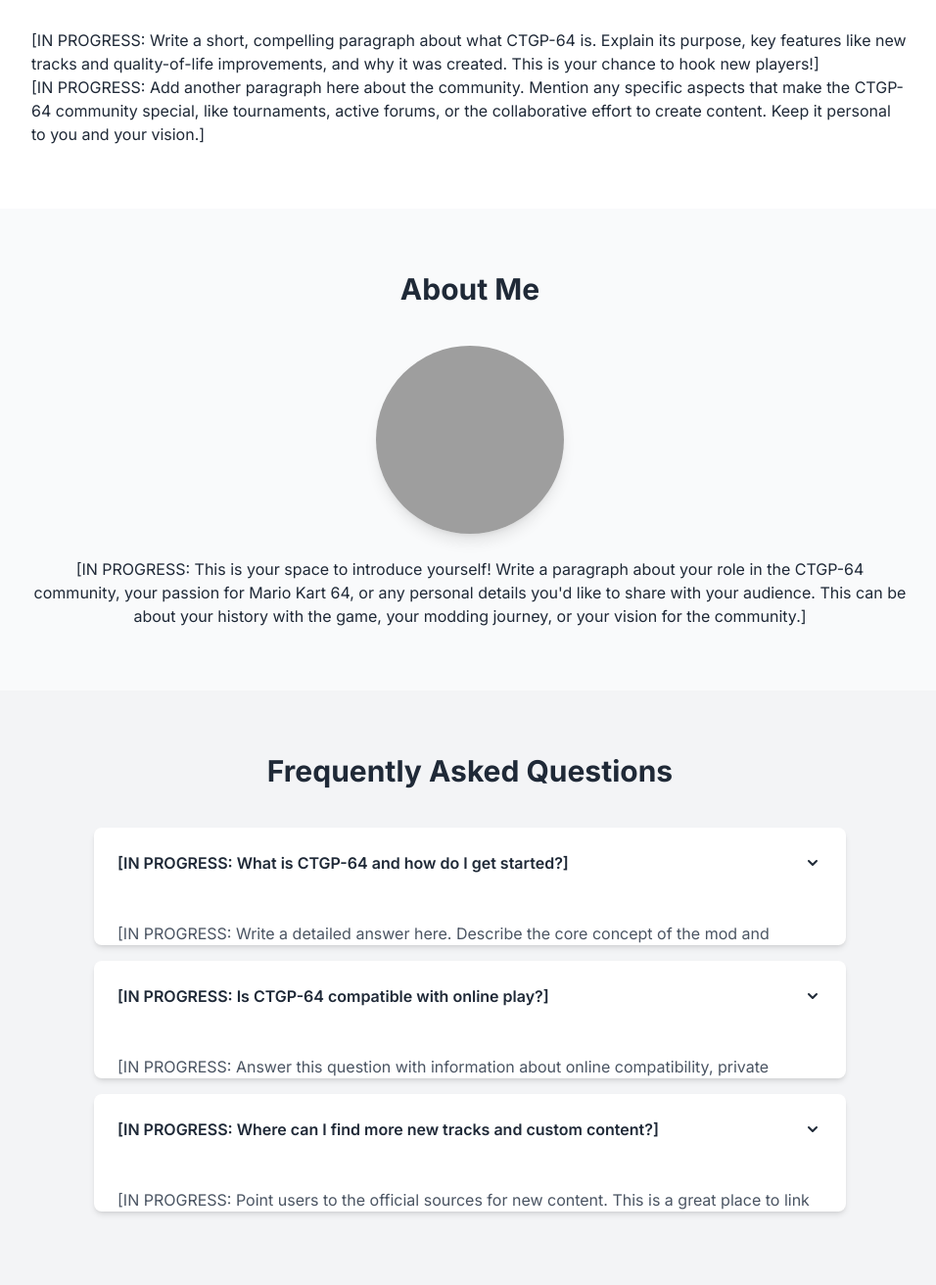
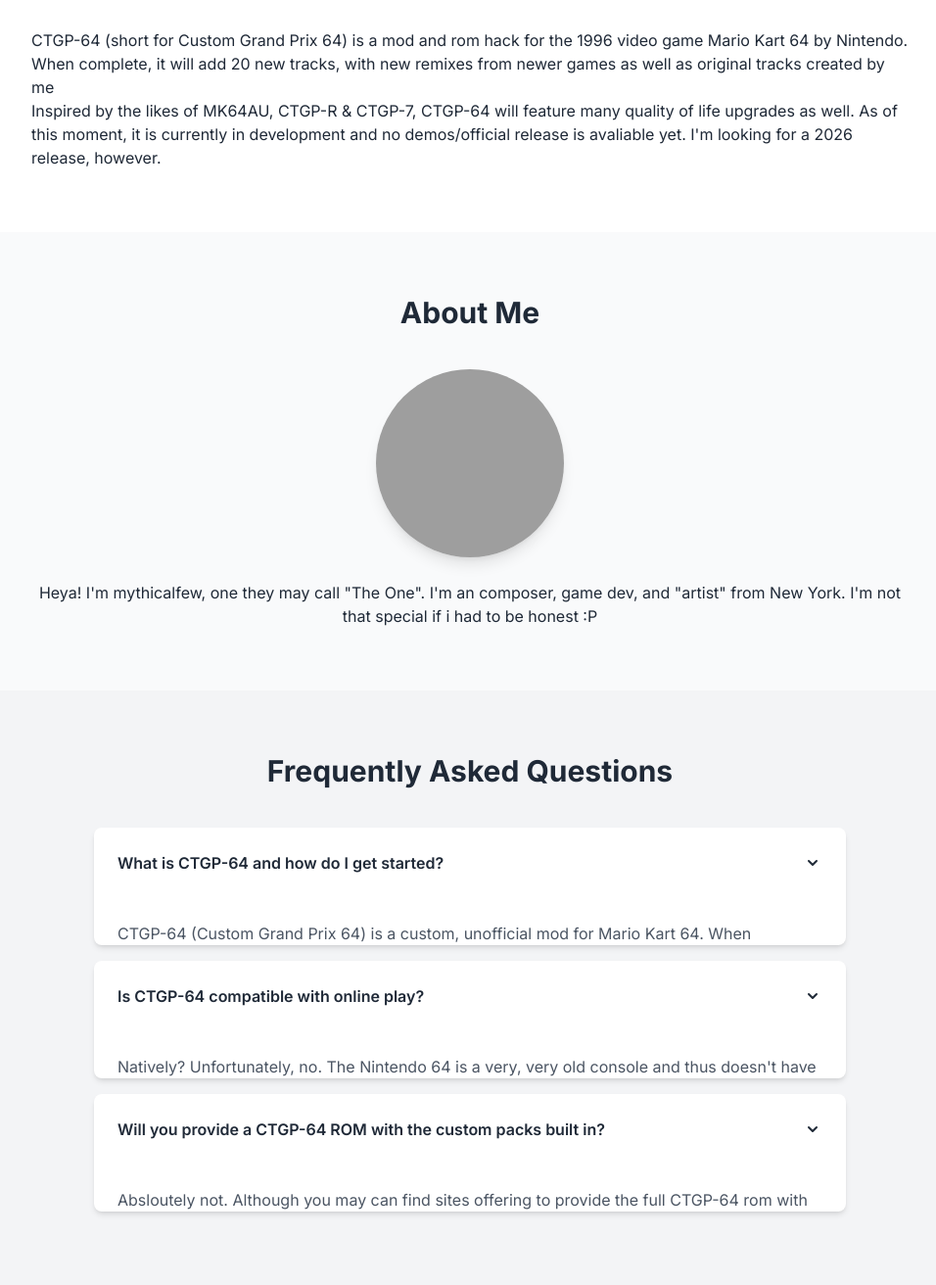
Before and after one commit to mythicalfew/ctgp-64.github.io, a plain HTML site: page index.html in a window 1280 px wide. Shown: the part 779-2091 px from the top of the page at 98% size, without its empty margins (160-1116 px from the left). Drawn offline with nearby package versions, Linux system fonts and the light colour scheme; grey boxes are pictures that could not be loaded.

Commit message:
Update index.html

```diff
--- a/index.html
+++ b/index.html
@@ -56,7 +56,7 @@
                 Welcome to CTGP-64!
             </h1>
             <p class="text-xl md:text-2xl max-w-3xl mx-auto mb-8 animate-fade-in-up delay-100">
-                Explore a new way to play Mario Kart 64 with new tracks, features, and an active community.
+                Explore 20 new tracks, brand new mechanics with Custom Grand Prix 64!
             </p>
             <a href="#about" class="inline-block bg-white text-indigo-600 font-semibold py-3 px-8 rounded-full shadow-lg hover:bg-gray-200 transition transform hover:-translate-y-1 animate-fade-in-up delay-200">
                 Learn More
@@ -74,11 +74,10 @@
             </div>
             <div class="prose max-w-none">
                 <p>
-                    [IN PROGRESS: Write a short, compelling paragraph about what CTGP-64 is. Explain its purpose, key features like new tracks and quality-of-life improvements, and why it was created. This is your chance to hook new players!]
+                    CTGP-64 (short for Custom Grand Prix 64) is a mod and rom hack for the 1996 video game Mario Kart 64 by Nintendo. When complete, it will add 20 new tracks, with new remixes from newer games as well as original tracks created by me
                 </p>
                 <p>
-                    [IN PROGRESS: Add another paragraph here about the community. Mention any specific aspects that make the CTGP-64 community special, like tournaments, active forums, or the collaborative effort to create content. Keep it personal to you and your vision.]
-                </p>
+                    Inspired by the likes of MK64AU, CTGP-R & CTGP-7, CTGP-64 will feature many quality of life upgrades as well. As of this moment, it is currently in development and no demos/official release is avaliable yet. I'm looking for a 2026 release, however.
             </div>
         </div>
     </section>
@@ -92,7 +91,7 @@
             </div>
             <div class="prose max-w-none text-center">
                 <p>
-                    [IN PROGRESS: This is your space to introduce yourself! Write a paragraph about your role in the CTGP-64 community, your passion for Mario Kart 64, or any personal details you'd like to share with your audience. This can be about your history with the game, your modding journey, or your vision for the community.]
+                    Heya! I'm mythicalfew, one they may call "The One". I'm an composer, game dev, and "artist" from New York. I'm not that special if i had to be honest :P
                 </p>
             </div>
         </div>
@@ -107,7 +106,7 @@
             <div class="bg-white rounded-lg shadow-md mb-4 overflow-hidden">
                 <!-- `accordion-header` is the button that a user clicks. -->
                 <button class="accordion-header w-full flex justify-between items-center p-6 font-semibold text-left focus:outline-none transition-colors duration-300 hover:bg-gray-50">
-                    <span>[IN PROGRESS: What is CTGP-64 and how do I get started?]</span>
+                    <span>What is CTGP-64 and how do I get started?</span>
                     <!-- This SVG icon acts as an arrow that rotates when clicked. -->
                     <svg class="w-5 h-5 transform transition-transform duration-300" viewBox="0 0 20 20" fill="currentColor">
                         <path fill-rule="evenodd" d="M5.293 7.293a1 1 0 011.414 0L10 10.586l3.293-3.293a1 1 0 111.414 1.414l-4 4a1 1 0 01-1.414 0l-4-4a1 1 0 010-1.414z" clip-rule="evenodd" />
@@ -115,33 +114,33 @@
                 </button>
                 <!-- `accordion-content` is the hidden section that appears when the button is clicked. -->
                 <div class="accordion-content p-6 text-gray-600">
-                    <p>[IN PROGRESS: Write a detailed answer here. Describe the core concept of the mod and provide a step-by-step guide on how to download and install it. Include any prerequisites or troubleshooting tips.]</p>
+                    <p>CTGP-64 (Custom Grand Prix 64) is a custom, unofficial mod for Mario Kart 64. When completed, you will need a legit Mario Kart 64 ROM to patch it with.</p>
                 </div>
             </div>
 
             <!-- FAQ Item 2 -->
             <div class="bg-white rounded-lg shadow-md mb-4 overflow-hidden">
                 <button class="accordion-header w-full flex justify-between items-center p-6 font-semibold text-left focus:outline-none transition-colors duration-300 hover:bg-gray-50">
-                    <span>[IN PROGRESS: Is CTGP-64 compatible with online play?]</span>
+                    <span>Is CTGP-64 compatible with online play?</span>
                     <svg class="w-5 h-5 transform transition-transform duration-300" viewBox="0 0 20 20" fill="currentColor">
                         <path fill-rule="evenodd" d="M5.293 7.293a1 1 0 011.414 0L10 10.586l3.293-3.293a1 1 0 111.414 1.414l-4 4a1 1 0 01-1.414 0l-4-4a1 1 0 010-1.414z" clip-rule="evenodd" />
                     </svg>
                 </button>
                 <div class="accordion-content p-6 text-gray-600">
-                    <p>[IN PROGRESS: Answer this question with information about online compatibility, private lobbies, and any community-run services. If it's not compatible, explain why and what players can do instead.]</p>
+                    <p>Natively? Unfortunately, no. The Nintendo 64 is a very, very old console and thus doesn't have internet capabilities. Hell, Nintendo consoles didn't start having it until the DS in 2004. Fortunately, there is one thing you can do, and it's called Netplay. TBH I've never tried it out, but i heard it works and it allows people to play online. Try it: https://www.play64.com/netplay-plugin/ </p>
                 </div>
             </div>
 
             <!-- FAQ Item 3 -->
             <div class="bg-white rounded-lg shadow-md mb-4 overflow-hidden">
                 <button class="accordion-header w-full flex justify-between items-center p-6 font-semibold text-left focus:outline-none transition-colors duration-300 hover:bg-gray-50">
-                    <span>[IN PROGRESS: Where can I find more new tracks and custom content?]</span>
+                    <span>Will you provide a CTGP-64 ROM with the custom packs built in?</span>
                     <svg class="w-5 h-5 transform transition-transform duration-300" viewBox="0 0 20 20" fill="currentColor">
                         <path fill-rule="evenodd" d="M5.293 7.293a1 1 0 011.414 0L10 10.586l3.293-3.293a1 1 0 111.414 1.414l-4 4a1 1 0 01-1.414 0l-4-4a1 1 0 010-1.414z" clip-rule="evenodd" />
                     </svg>
                 </button>
                 <div class="accordion-content p-6 text-gray-600">
-                    <p>[IN PROGRESS: Point users to the official sources for new content. This is a great place to link to a content submission page or a list of available tracks.]</p>
+                    <p>Absloutely not. Although you may can find sites offering to provide the full CTGP-64 rom with the tracks already patched in, it is unofficial and is not recommended. Sending ROMs is illegal and i am required by law to not share that. Please use your original MK64 copy that you dumped.</p>
                 </div>
             </div>
 
@@ -155,17 +154,17 @@
             <div class="flex justify-center space-x-6">
                 <!-- Each link uses an `img` tag to display the correct social media icon. -->
                 <!-- YouTube Link -->
-                <a href="[IN PROGRESS: YOUR YOUTUBE CHANNEL LINK]" target="_blank" class="text-gray-400 hover:text-red-500 transition-colors duration-300">
+                <a href="https://www.youtube.com/@mythicalfew" target="_blank" class="text-gray-400 hover:text-red-500 transition-colors duration-300">
                     <img src="https://upload.wikimedia.org/wikipedia/commons/0/09/YouTube_full-color_icon_%282017%29.svg" alt="YouTube Icon" class="w-10 h-10">
                 </a>
 
                 <!-- Twitter Link -->
-                <a href="[IN PROGRESS: YOUR TWITTER/X LINK]" target="_blank" class="text-gray-400 hover:text-blue-400 transition-colors duration-300">
+                <a href="https://x.com/mythicalfew" target="_blank" class="text-gray-400 hover:text-blue-400 transition-colors duration-300">
                     <img src="https://upload.wikimedia.org/wikipedia/commons/6/6f/Logo_of_Twitter.svg" alt="Twitter Logo" class="w-10 h-10">
                 </a>
 
                 <!-- Discord Link -->
-                <a href="[IN PROGRESS: YOUR DISCORD SERVER LINK]" target="_blank" class="text-gray-400 hover:text-indigo-400 transition-colors duration-300">
+                <a href="[https://discord.gg/ycccmpdSWj" target="_blank" class="text-gray-400 hover:text-indigo-400 transition-colors duration-300">
                     <img src="https://static.wikia.nocookie.net/logopedia/images/4/41/Discord_Inverted_Icon.svg/revision/latest?cb=20170926051023&format=original" alt="Discord Logo" class="w-10 h-10">
                 </a>
             </div>
```
